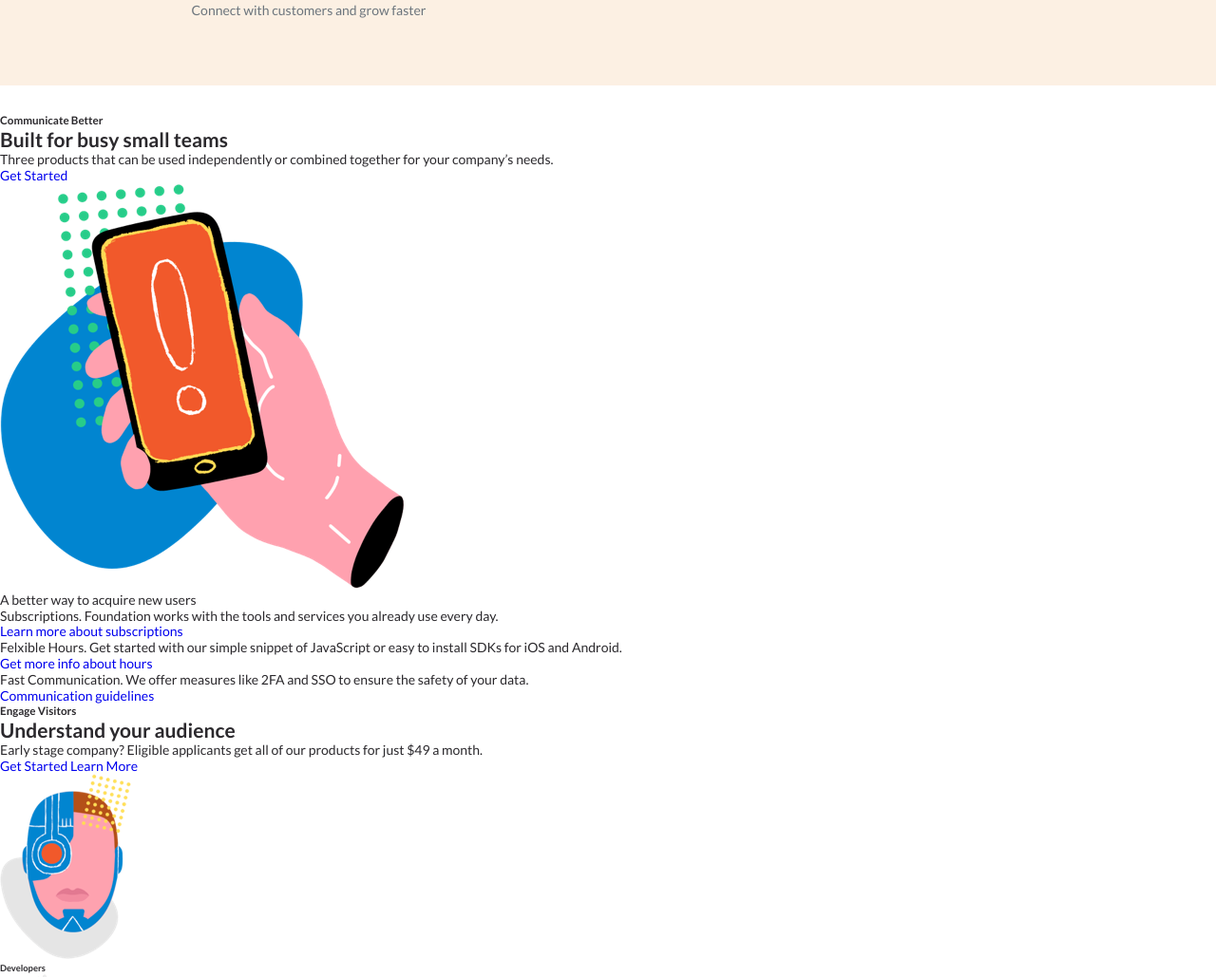
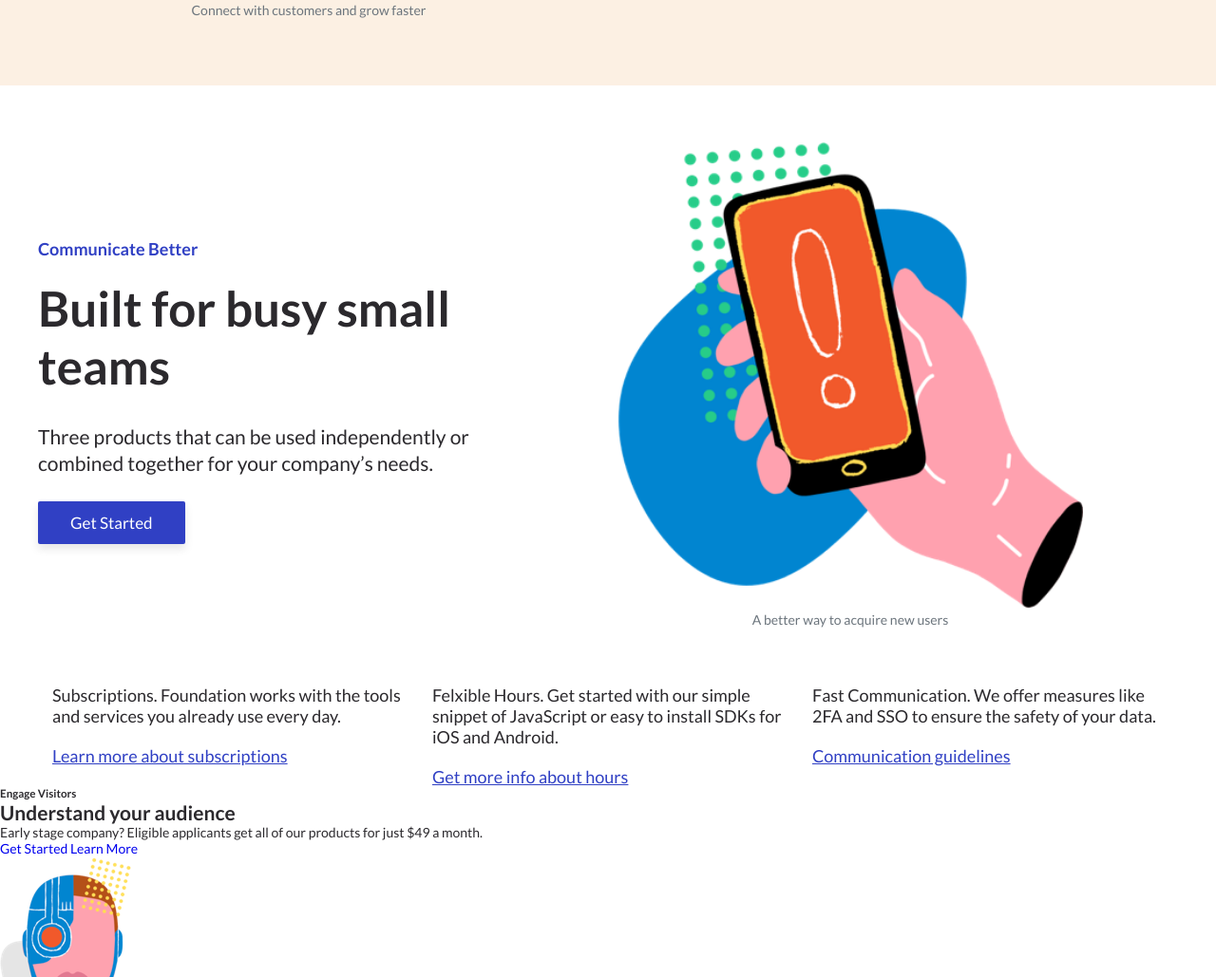
Before and after one commit to KaushikShivam/Castle-landing-page, a website: page index.html in a window 1280 px wide. Shown: the part 2304-3333 px from the top of the page at 95% size. Drawn offline with Linux system fonts and the light colour scheme.

Commit message:
FIX: align items stretch

```diff
--- a/index.html
+++ b/index.html
@@ -175,41 +175,50 @@
             </section>
 
             <section class="communicate">
-                <div>
-                    <div>
-                        <h5>Communicate Better</h5>
-                        <h2>Built for busy small teams</h2>
-                        <p>Three products that can be used independently or combined together for your company’s needs.
+                <div class="container">
+                    <div class="row">
+                        <div class="team__content col-6 align-self-center">
+                            <h5 class="text-website-primary h5 mb-2">Communicate Better</h5>
+                            <h2 class="h1">Built for busy small teams</h2>
+                            <p class="features__paragraph mt-3 mb-4">Three products that can be used independently or
+                                combined together for your company’s
+                                needs.
                             </p>
-                        <a href="#">Get Started</a>
+                            <a class="btn btn--primary" href="#">Get Started</a>
                         </div>
-                    <div>
-                        <img src="/img/teams.png" alt="Teams to communicate better">
-                        <p>A better way to acquire new users</p>
+                        <div class="team__img col-6 text-align-center px-4 py-3">
+                            <img class="w-100 h-100" src="/img/teams.png" alt="Teams to communicate better">
+                            <p class="text-muted text-align-center">A better way to acquire new users</p>
                         </div>
                     </div>
-                <div>
-                    <div>
-                        <p><span>Subscriptions.</span> Foundation works with the tools and services you already use
+                    <div class="row">
+                        <div class="col-4 d-flex flex-column">
+                            <p class="lead mb-2"><span>Subscriptions.</span> Foundation works with the tools and
+                                services you
+                                already use
                                 every day.
                             </p>
-                        <a href="#">Learn more about subscriptions</a>
+                            <a class="lead btn--underlined text-website-primary" href="#">Learn more about
+                                subscriptions</a>
                         </div>
 
-                    <div>
-                        <p><span>Felxible Hours.</span> Get started with our simple snippet of JavaScript or easy to
+                        <div class="col-4 d-flex flex-column">
+                            <p class="lead mb-2"><span>Felxible Hours.</span> Get started with our simple snippet of
+                                JavaScript or easy to
                                 install SDKs for iOS and Android.
 
                             </p>
-                        <a href="#">Get more info about hours</a>
+                            <a class="lead btn--underlined text-website-primary" href="#">Get more info about hours</a>
                         </div>
 
-                    <div>
-                        <p><span>Fast Communication.</span> We offer measures like 2FA and SSO to ensure
+                        <div class="col-4 d-flex flex-column">
+                            <p class="lead mb-2"><span>Fast Communication.</span> We offer measures like 2FA and SSO to
+                                ensure
                                 the safety of your data.
 
                             </p>
-                        <a href="#">Communication guidelines</a>
+                            <a class="lead btn--underlined text-website-primary" href="#">Communication guidelines</a>
+                        </div>
                     </div>
                 </div>
             </section>
--- a/sass/base/_colors.scss
+++ b/sass/base/_colors.scss
@@ -5,6 +5,10 @@
 
 .text-primary {
   color: $color-primary;
+}
+
+.text-website-primary {
+  color: $color-website-primary;
 }
 
 .text-secondary {
--- a/sass/components/_button.scss
+++ b/sass/components/_button.scss
@@ -16,4 +16,8 @@
         color: $color-website-primary;
 
     }
+
+    &--underlined {
+        text-decoration: underline;
+    }
 }
```
Also changed, not shown: css/style.css. Lines whose indentation alone changed are shown as unchanged.
